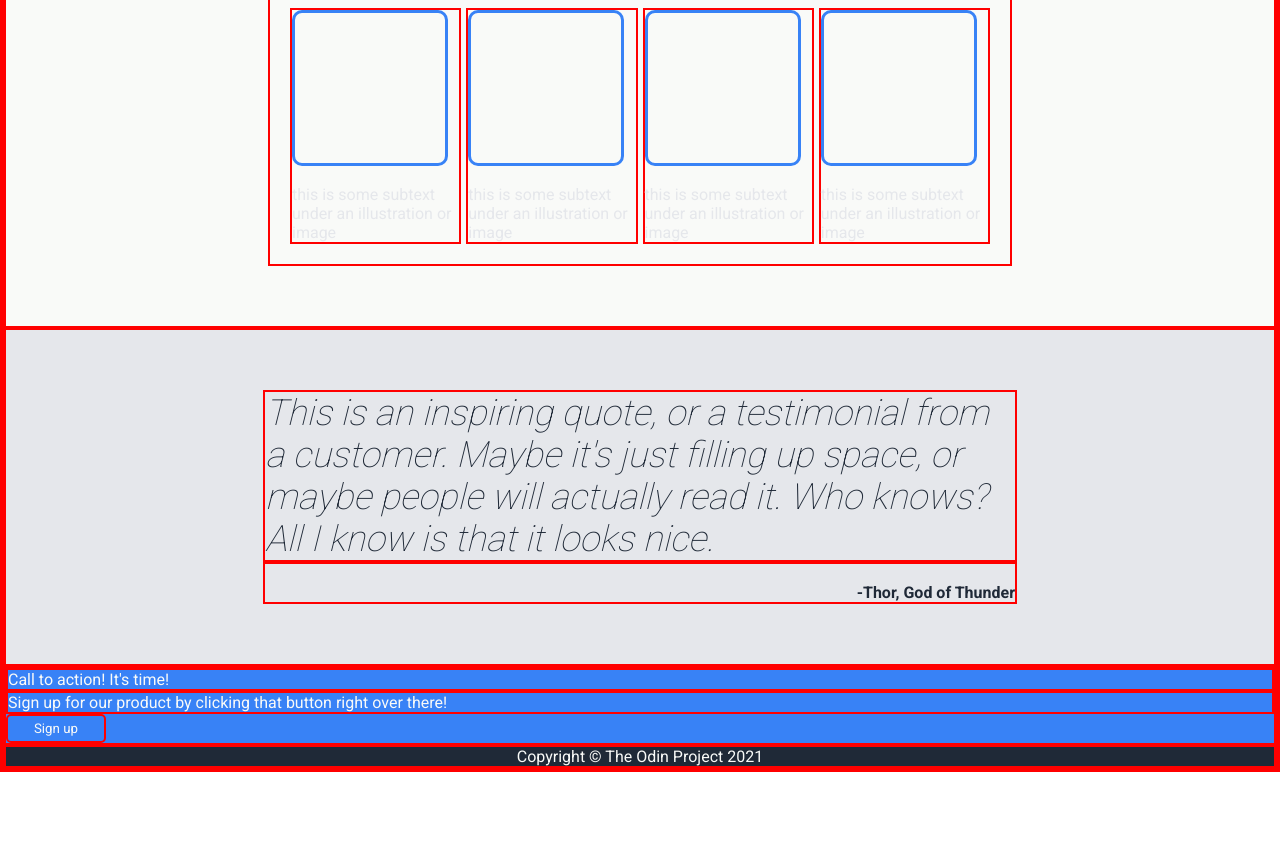
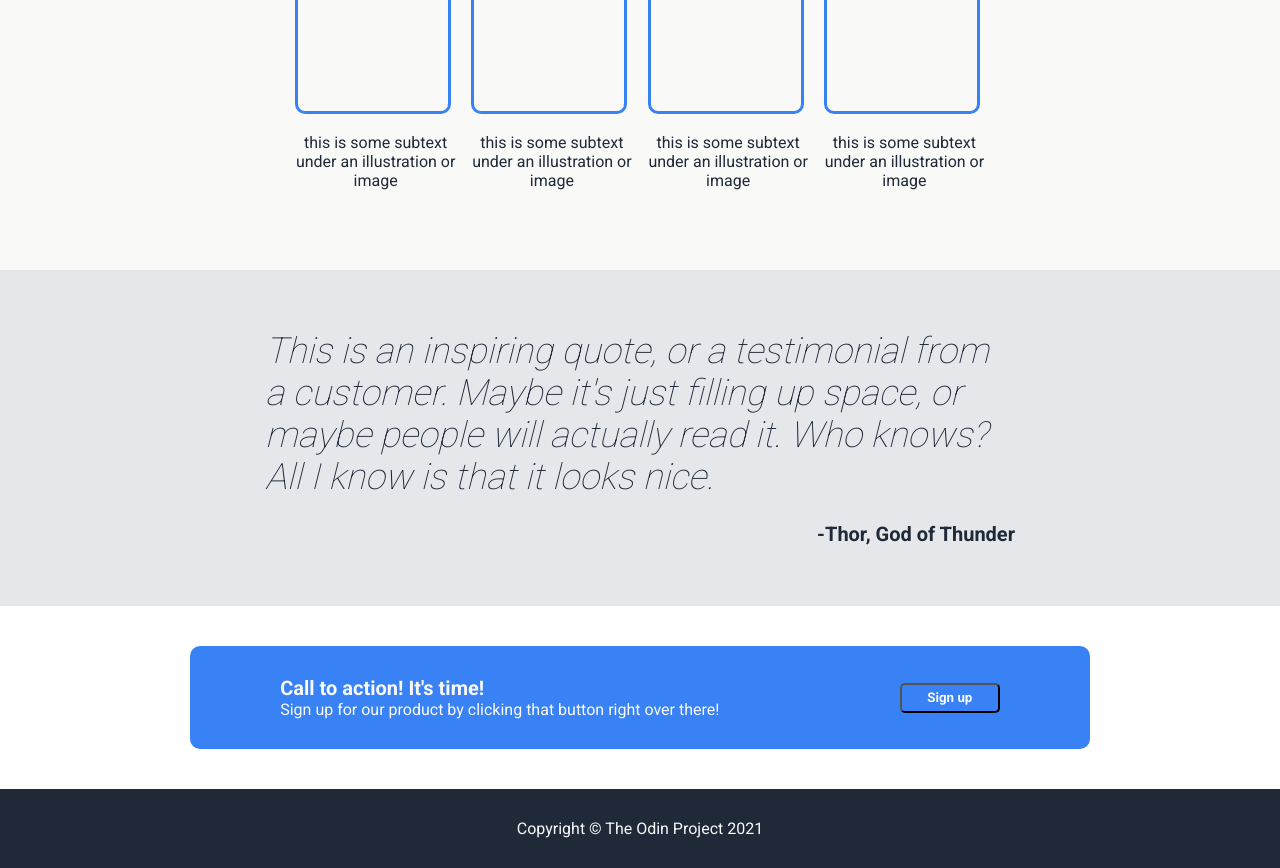
Before and after one commit to Alexandra032/landing-page, a plain HTML site: page index.html in a window 1280 px wide. Shown: the part 525-1393 px from the top of the page. Before the commit the page ends 1297 px from the top, so only its background shows below. Drawn offline with Linux system fonts and the light colour scheme.

Commit message:
Adjust style elements of bottom section of website

```diff
--- a/index.html
+++ b/index.html
@@ -25,7 +25,7 @@
         <div class="hero-text">
             <h1>This website is awesome</h1>
             <p class="secondary-text">This website has some subtext that goes here under the main title. It's a smaller font and the color is lower contrast</p>
-            <button type="button">Sign up</button>
+            <button id="button-top" type="button">Sign up</button>
         </div>
         <div class="hero-text-image">
             <div class="image">this is a placeholder for an image<div>
@@ -42,13 +42,17 @@
     </section>
     <blockquote class="mid2-section">
         <p class="quote">This is an inspiring quote, or a testimonial from a customer. Maybe it's just filling up space, or maybe people will actually read it. Who knows? All I know is that it looks nice.</p>
-        <h4><br>-Thor, God of Thunder</h4>
+        <h4 id="thor"><br>-Thor, God of Thunder</h4>
     </blockquote>
-    <div class="bottom-section">
-        <div>Call to action! It's time!</div>
-        <div>Sign up for our product by clicking that button right over there!</div>
-        <button type="button">Sign up</button>
-    </div>
-    <div class="footer">Copyright &#169 The Odin Project 2021</div>
+    <section class="bottom-section">
+        <div class="bottom-text">
+            <h4>Call to action! It's time!</h4>
+            <div>Sign up for our product by clicking that button right over there!</div>
+        </div>
+        <div class="bottom-button-flex">
+            <button id="bottom-button" type="button">Sign up</button>
+        </div>
+    </section>
+    <footer class="footer">Copyright &#169 The Odin Project 2021</footer>
 </body>
 </html>
--- a/style.css
+++ b/style.css
@@ -1,5 +1,5 @@
 * {
-    border: red solid 2px;
+
     font-family: 'Roboto', sans-serif;
     margin: 0;
     padding: 0;
@@ -55,6 +55,7 @@ h1 {
     color: #F9FAF8;
     font-size: 48px;
     font-weight: bold;
+    line-height: 1;
 }
 .secondary-text {
     color: #E5E7EB;
@@ -67,6 +68,11 @@ button {
     width: 100px;
     border-radius: 5px;
     padding: 5px;
+    font-weight:bold;
+}
+
+#button-top {
+    margin-top: 5px;
 }
 
 .image {
@@ -90,12 +96,13 @@ button {
 
 .boxes-section {
     display: flex;
-    color:#E5E7EB;
+    color: #1F2937;
     max-width: 700px;
     margin-left: auto;
     margin-right: auto;
     gap: 5px;
     padding: 20px;
+    text-align: center;
 }
 
 h2 {
@@ -106,13 +113,12 @@ h2 {
 }
 
 .box {
-  width: 150px;
-  height: 150px;
-  background-color: #F9FAF8;
-  border: 3px solid #3882F6;
-  border-radius: 10px;
-
-
+    width: 150px;
+    height: 150px;
+    background-color: #F9FAF8;
+    border: 3px solid #3882F6;
+    border-radius: 10px;
+    margin-left: 5px;
 }
 
 .mid2-section {
@@ -137,8 +143,12 @@ h2 {
 }
 
 h4 {
+    font-weight: bold;
+    font-size: 20px;
+}
+
+#thor {
     color:#1F2937;
-    font-weight: bold;
     width: 750px;
     display: flex;
     justify-content: flex-end;
@@ -147,10 +157,26 @@ h4 {
 .bottom-section {
     background-color:#3882F6;
     color:#F9FAF8;
+    display: flex;
+    margin: 40px auto;
+    justify-content: space-around;
+    max-width: 900px;
+    padding: 30px 0;
+    border-radius: 10px;
+}
+
+#bottom-button {
+    height: 30px;
+}
+
+.bottom-button-flex {
+    display: flex;
+    align-items: center;
 }
 
 .footer {
     background-color: #1F2937;
     color:#F9FAF8;
     text-align: center;
+    padding: 30px;
 }
```
